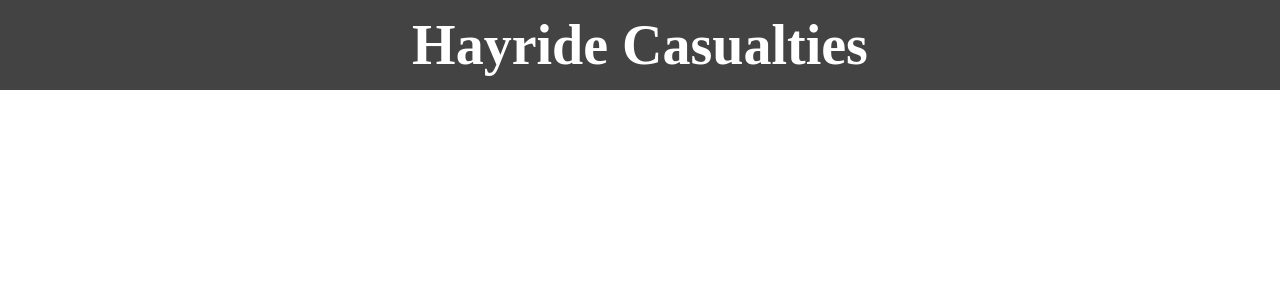
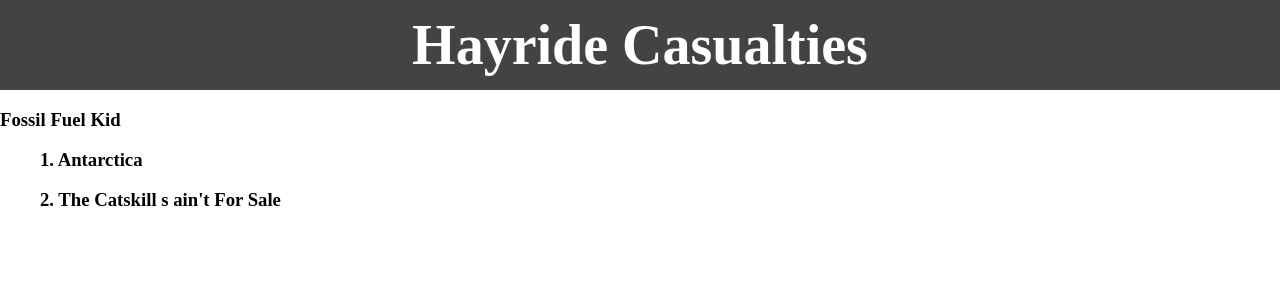
Before and after one commit to danasselin/chrisbordeauxmusic, a React app: page / in a window 1280 px wide. Shown: the top 300 px of the page. Built offline with nearby package versions, Linux system fonts and the light colour scheme; the HTML template or start-up script is replaced by a standard one.

Commit message:
Create placeholder for song player using dummy data for now

```diff
--- a/app/App.jsx
+++ /dev/null
@@ -1,13 +0,0 @@
-import React from 'react';
-
-class App extends React.Component {
-  render() { // eslint-disable-line class-methods-use-this
-    return (
-      <header className="banner">
-        <h1>Hayride Casualties</h1>
-      </header>
-    );
-  }
-}
-
-export default App;
--- /dev/null
+++ b/app/components/App.jsx
@@ -0,0 +1,18 @@
+import React from 'react';
+import SongPlayer from './SongPlayer/SongPlayer.jsx'; // eslint-disable-line no-unused-vars
+import { fossilFuelKid } from '../dummyData';
+
+class App extends React.Component {
+  render() { // eslint-disable-line class-methods-use-this
+    return (
+      <div className="content">
+        <header className="banner">
+          <h1>Hayride Casualties</h1>
+        </header>
+        <SongPlayer album={ fossilFuelKid }/>
+      </div>
+    );
+  }
+}
+
+export default App;
--- /dev/null
+++ b/app/components/SongPlayer/Song.jsx
@@ -0,0 +1,18 @@
+import React from 'react';
+
+class Song extends React.Component {
+  render() {
+    const { song, trackNo } = this.props.info;
+    const formattedName = `${trackNo}. ${song.name}`;
+    return (
+      <figure className="song">
+        <div className="song-image-placeholder"></div>
+        <div className="song-controller">
+          <h3>{ formattedName }</h3>
+        </div>
+      </figure>
+    );
+  }
+}
+
+export default Song;
--- /dev/null
+++ b/app/components/SongPlayer/SongPlayer.jsx
@@ -0,0 +1,25 @@
+import React from 'react';
+import Song from './Song.jsx'; // eslint-disable-line no-unused-vars
+
+class SongPlayer extends React.Component {
+  render() {
+    const { album } = this.props;
+    return (
+      <section className="listener">
+        {/* hard code album name for now */}
+        <h3>Fossil Fuel Kid</h3>
+        {
+          album ? album.map((song, i) => {
+            const info = { song, trackNo: i + 1 };
+            return <Song
+              info={ info }
+              key={ i }
+            />;
+          }) : null
+        }
+      </section>
+    );
+  }
+}
+
+export default SongPlayer;
--- /dev/null
+++ b/app/dummyData.js
@@ -0,0 +1,8 @@
+export const fossilFuelKid = [
+  {
+    name: 'Antarctica',
+  },
+  {
+    name: 'The Catskill s ain\'t For Sale',
+  },
+];
--- a/app/index.js
+++ b/app/index.js
@@ -1,9 +1,9 @@
 import React from 'react'; // eslint-disable-line no-unused-vars
 import ReactDOM from 'react-dom';
-import App from './App.jsx'; // eslint-disable-line no-unused-vars
-import component from './component';
+import App from './components/App.jsx'; // eslint-disable-line no-unused-vars
+import root from './root';
 import './main.css';
 
-document.body.appendChild(component());
+document.body.appendChild(root());
 
 ReactDOM.render(<App />, document.getElementById('root'));
```
Also changed, not shown: app/root.js (renamed from app/component.js).
